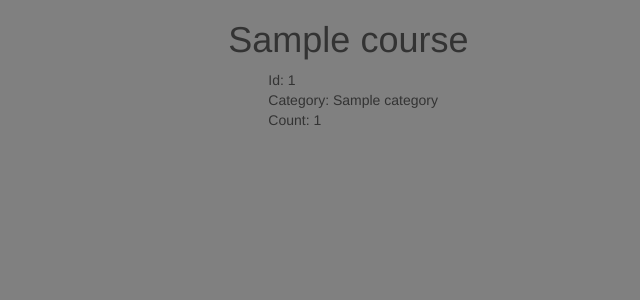
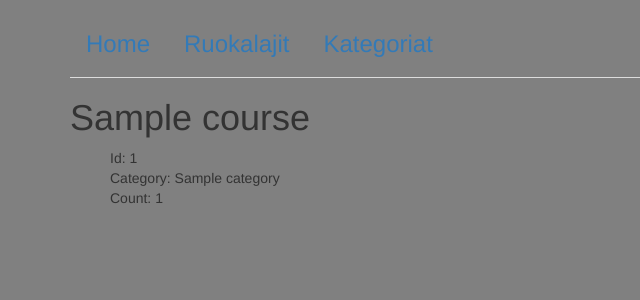
Before and after one commit to olkivist/sodex, a PHP site: template recourses/views/courses/course-info.twig in a window 1280 px wide. Shown: the top 300 px of the page, without its empty margins (0-640 px from the left). Run offline with PHP 8.4, Linux system fonts and the light colour scheme; the template is opened without the code that fills it: most values are stand-ins (such as "Sample title", 1, 10 or a date in 2020); some libraries are stand-ins or nearby versions.

Commit message:
layouts improved a bit

```diff
--- a/recourses/views/layouts/app.twig
+++ b/recourses/views/layouts/app.twig
@@ -13,13 +13,17 @@
 
  	<body>
 
-		<div class="container col-md-8 col-md-offset-2">
+	<div class="container">
 
- 			{% block content %}
+ 		<ul class="nav nav-tabs">
+  			<li role="presentation"><a href="{{ path_for('home') }}"><h3>Home</h3></a></li>
+  			<li role="presentation"><a href="{{ path_for('courses') }}"><h3>Ruokalajit</h3></a></li>
+  			<li role="presentation"><a href="{{ path_for('categories') }}"><h3>Kategoriat</h3></a></li>
+		</ul>
 
- 			{% endblock %}
+ 			{% block content %}{% endblock %}
 
- 		</div>
+ 	</div>
 
  	</body>
 
--- a/routes/web.php
+++ b/routes/web.php
@@ -8,10 +8,10 @@ use App\Controllers\CategoryController;
 	$app->get('/', function($request, $response) {
 
 		return $this->view->render($response, 'home.twig');
-	});
+	})->setName('home');
 
-	$app->get('/courses', CourseController::class . ':courses');
+	$app->get('/courses', CourseController::class . ':courses')->setName('courses');
 	$app->get('/courses/{course}', CourseController::class .':show')->setName('details.show');
 
-	$app->get('/categories', CategoryController::class .':categories');
+	$app->get('/categories', CategoryController::class .':categories')->setName('categories');
 	$app->get('/categories/{category}', CategoryController::class .':show')->setName('courses.show');
```
Also changed, not shown: recourses/views/home.twig (+8 -2 lines).
